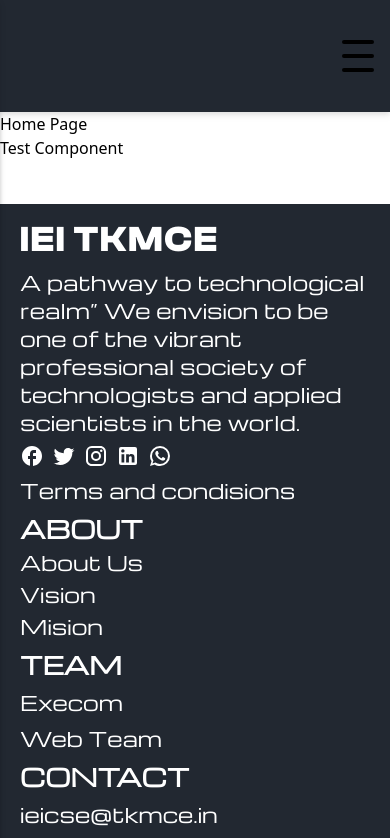
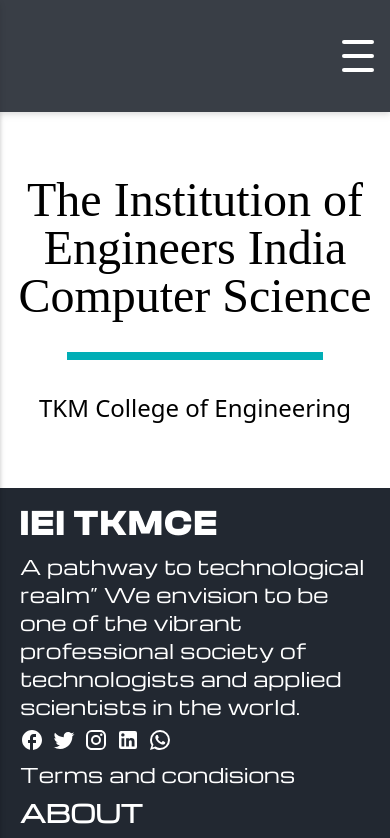
Before and after one commit to agastus047/iei-cse-tkmce, a Next.js app: page / in a window 390 px wide. Shown: the top 838 px of the page. Built offline with nearby package versions, Linux system fonts and the light colour scheme.

Commit message:
hero section without font

```diff
--- /dev/null
+++ b/src/components/Hero.jsx
@@ -0,0 +1,20 @@
+import React from 'react';
+
+const Hero = () => {
+  return (
+    <div className="bg-white py-16">
+      <div className="container mx-auto text-center">
+        <h1 className="text-5xl font-oldeenglish text-black md:text-6xl">
+          The Institution of Engineers India
+        </h1>
+        <h2 className='text-5xl font-oldeenglish text-black md:text-6xl'>
+            Computer Science
+        </h2>
+        <div className="h-2 bg-[#00ADB5] w-64 mx-auto my-8 md:w-128"></div>
+        <h2 className="text-2xl text-black md:text-4xl">TKM College of Engineering</h2>
+      </div>
+    </div>
+  );
+};
+
+export default Hero;
--- a/src/components/Navbar.jsx
+++ b/src/components/Navbar.jsx
@@ -4,14 +4,14 @@
 import Logo from "/public/assets/logo.png";
 
 function NavLink({to, children}) {
-    return <Link href={to} className={`mx-4 text-white text-xl hover:text-[#00ADB5]`}>
+    return <Link href={to} className={`mx-4 text-white text-2xl hover:text-[#00ADB5]`}>
         {children}
     </Link>
 }//styling
 
 function MobileNav({open, setOpen}) {
     return (
-        <div className={`absolute top-0 left-0 h-screen w-60 bg-white transform ${open ? "-translate-x-0" : "-translate-x-full"} transition-transform duration-300 ease-in-out filter drop-shadow-md `}>
+        <div className={`absolute top-0 left-0 h-screen w-80 bg-white transform ${open ? "-translate-x-0" : "-translate-x-full"} transition-transform duration-300 ease-in-out filter drop-shadow-md `}>
             <div className="ml-3 flex items-center justify-center bg-white h-20">
                 <Link className="text-xl font-semibold" href="/">
                   <Image
@@ -50,8 +50,8 @@
     return (
         <nav className="flex filter drop-shadow-md bg-nav-bg px-4 py-8 h-28 items-center">
             <MobileNav open={open} setOpen={setOpen}/>
-            <div className="w-3/12 p-14 flex items-center">
-                <Link className="text-2xl font-semibold" href="/">
+            <div className="w-3/12 p-6 flex items-center">
+                <Link className="text-2xl font-semibold hidden md:block" href="/">
                   <Image
                     src={Logo}
                     alt="Logo"
@@ -67,9 +67,9 @@
                     setOpen(!open)
                 }}>
                     {/* hamburger custom */}
-                    <span className={`h-1 w-full bg-black rounded-lg transform transition duration-300 ease-in-out ${open ? "rotate-45 translate-y-3.5" : ""}`} />
-                    <span className={`h-1 w-full bg-black rounded-lg transition-all duration-300 ease-in-out ${open ? "w-0" : "w-full"}`} />
-                    <span className={`h-1 w-full bg-black rounded-lg transform transition duration-300 ease-in-out ${open ? "-rotate-45 -translate-y-3.5" : ""}`} />
+                    <span className={`h-1 w-full bg-white rounded-lg transform transition duration-300 ease-in-out ${open ? "rotate-45 translate-y-3.5" : ""}`} />
+                    <span className={`h-1 w-full bg-white rounded-lg transition-all duration-300 ease-in-out ${open ? "w-0" : "w-full"}`} />
+                    <span className={`h-1 w-full bg-white rounded-lg transform transition duration-300 ease-in-out ${open ? "-rotate-45 -translate-y-3.5" : ""}`} />
                 </div>
 
                 <div className="hidden md:flex md:gap-24">
--- a/src/pages/index.js
+++ b/src/pages/index.js
@@ -1,10 +1,10 @@
 import TestComponent from "@/components/TestComponent"
+import Hero from "@/components/Hero"
 
 export default function Home() {
   return (
     <main>
-      <div>Home Page</div>
-      <TestComponent/>
+      <Hero/>
     </main>
   )
 }
--- a/tailwind.config.js
+++ b/tailwind.config.js
@@ -8,11 +8,12 @@
   theme: {
     extend: {
       backgroundColor: {
-        'nav-bg': '#222831',
+        'nav-bg': '#393E46',
       },
       fontFamily: {
         clash : ['Clash'],
         michroma:['Michroma'],
+        oldeenglish: ['Olde English'],
       }
     },
   },
```
Also changed, not shown: public/fonts/OldeEnglish.ttf (added).
